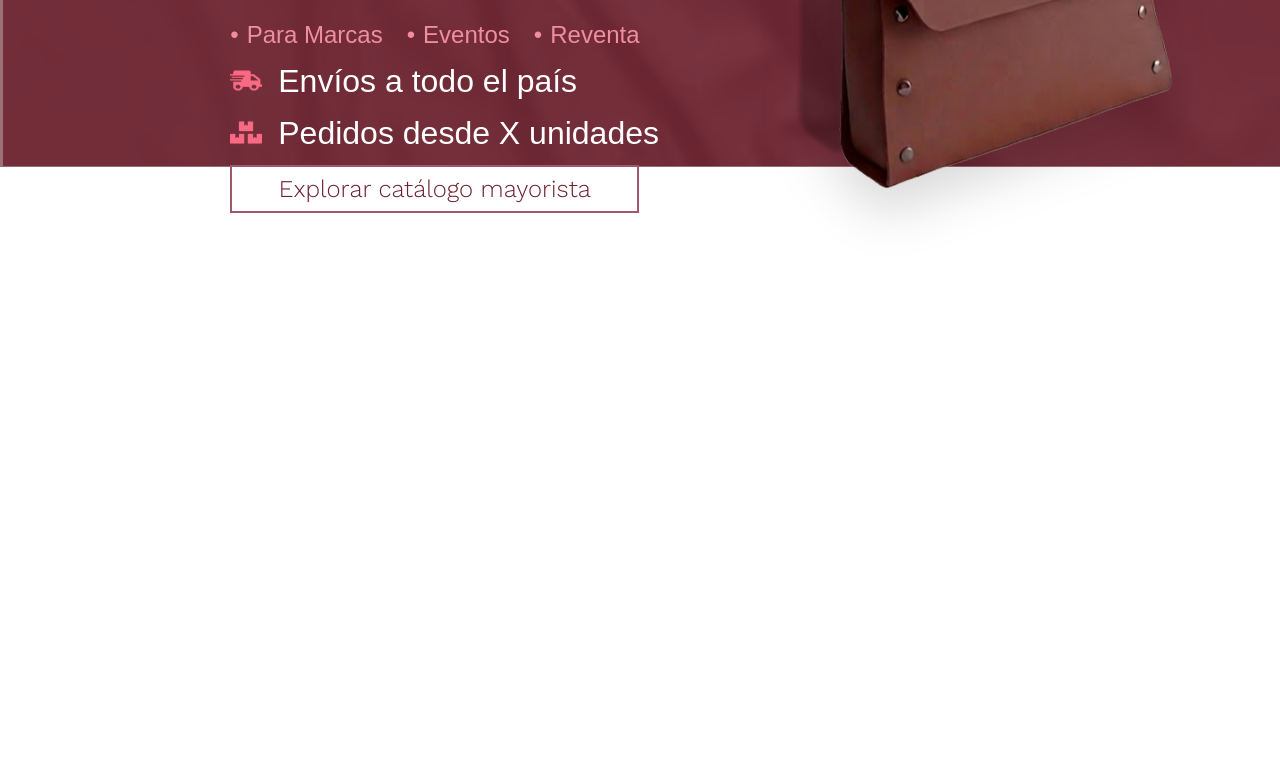
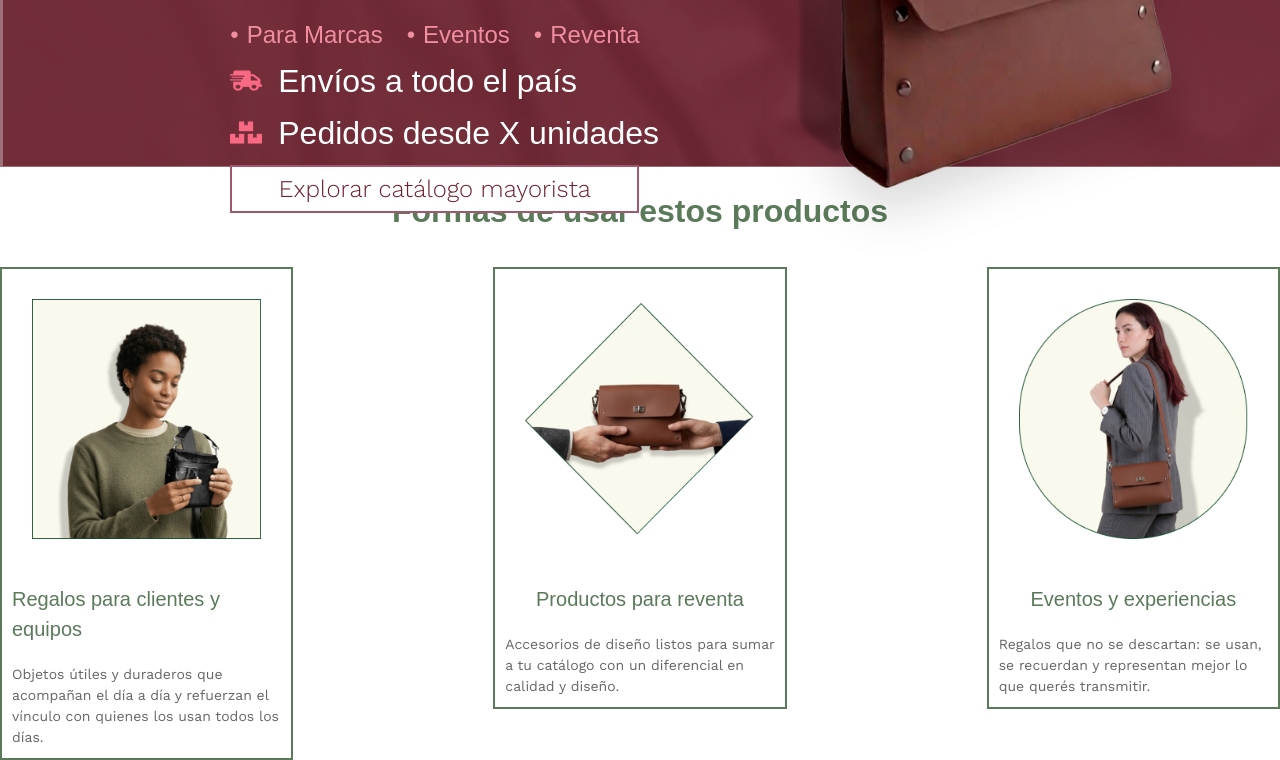
Before and after one commit to No-Country-simulation/S03-26-Equipo-31-CualificacionLeadsPlek, an Astro site in the folder landing/: page / in a window 1280 px wide. Shown: the part 505-1265 px from the top of the page. Before the commit the page ends 800 px from the top, so only its background shows below. Built offline with nearby package versions, Linux system fonts and the light colour scheme; Astro itself is replaced by a stand-in of ours; a web font is replaced by a local one.

Commit message:
Section 'Formas de usar estos productos' añadido

```diff
--- a/landing/src/layouts/Layout.astro
+++ b/landing/src/layouts/Layout.astro
@@ -1,3 +1,4 @@
+
 ---
 interface Props {
   title?: string;
@@ -10,8 +11,8 @@ const { title = "Plek - Origen Hecho Cartera" } = Astro.props;
 <html lang="es">
   <head>
     <meta charset="utf-8" />
-    <link rel="icon" type="image/svg+xml" href="/favicon.svg" />
-    <link rel="icon" href="/favicon.ico" />
+    <link rel="icon" type="image/svg+xml" href="/plekFavIcon.ico" />
+    <link rel="icon" href="/PlekFavIcon.ico" />
     <meta name="viewport" content="width=device-width, initial-scale=1.0" />
     <meta name="generator" content={Astro.generator} />
     <link rel="preconnect" href="https://fonts.googleapis.com" />
--- a/landing/src/sections/HeroMayorista.astro
+++ b/landing/src/sections/HeroMayorista.astro
@@ -3,6 +3,9 @@ import fondoHeader from "../assets/fondo-header.png";
 import cartera from "../assets/cartera.png";
 import shippingIcon from "../assets/shipping-fast.png";
 import boxesIcon from "../assets/boxes.png";
+import girlOne from "../assets/Frame58.png";
+import girlTwo from "../assets/Frame59.png";
+import hands from "../assets/Manos.png";
 ---
 
 <section
@@ -74,3 +77,25 @@ import boxesIcon from "../assets/boxes.png";
     />
   </div>
 </section>
+<!-- Formas de usar estos productos -->
+<section class="ProdutsUses">
+  <h3>Formas de usar estos productos</h3>
+  <div class="type-uses">
+        <div class="uses">
+          <img src={girlTwo.src} alt="chica-con-billetera"  />
+          <h4>Regalos para clientes y equipos</h4>
+          <p>Objetos útiles y duraderos que acompañan el día a día y refuerzan el vínculo con quienes los usan todos los días.</p>
+        </div>
+         <div class="uses">
+          <img src={hands.src} alt="manos" />
+          <h4>Productos para reventa</h4>
+          <p>Accesorios de diseño listos para sumar a tu catálogo con un diferencial en calidad y diseño.</p>
+        </div>
+        <div class="uses">
+          <img src={girlOne.src} alt="chica-con-cartera" />
+          <h4>Eventos y experiencias</h4>
+          <p>Regalos que no se descartan: se usan, se recuerdan y representan mejor lo que querés transmitir.</p>
+        </div>
+
+      </div>
+  </section>
--- a/landing/src/styles/global.css
+++ b/landing/src/styles/global.css
@@ -10,3 +10,64 @@
   --color-plek-rose: #c4899b;
   --color-plek-green: #5a7a5a;
 }
+
+/* Section ProductUses */
+.ProdutsUses {
+
+  display: flex;
+  justify-content: center;
+  align-items: center;
+  flex-direction: column;
+  width:100%;
+  font-family: var(--font-work);
+  h3 {
+    font-family: var(--font-afacad);
+    font-size: 32px;
+    margin-top: 20px;
+    margin-bottom: 32px;
+    font-weight: bold;
+    color: var(--color-plek-green);
+  }
+}
+.type-uses {
+  display: flex;
+  justify-content: center;
+  align-items: flex-start;
+  flex-direction: row;
+  width: 100%;
+  gap: 200px;
+  flex-wrap: wrap;
+}
+.uses {
+  display: flex;
+  flex-direction: column;
+  align-items: center;
+  border: solid 2px var(--color-plek-green);
+  flex: 1;
+  max-width: 320px;
+  max-height: 500px;
+  img {
+    width: 289px;
+    height: 300px;
+    padding: 30px;
+    margin-bottom: 5px;
+  }
+  h4 {
+    font-family: var(--font-afacad);
+    font-size: 20px;
+    margin-bottom: 12px;
+    margin: 10px;
+    text-align: left;
+    color: var(--color-plek-green);
+  }
+  p {
+    font-family: var(--font-work);
+    font-size: 14px;
+    line-height: 1.5;
+    text-align: left;
+    margin: 10px;
+    color: var(--color-plek-gray);
+  }
+}
+
+/* Fin Section ProductUses */
```
Also changed, not shown: landing/src/assets/Frame58.png (added), landing/src/assets/Frame59.png (added), landing/src/assets/Manos.png (added), landing/src/assets/plekFavIcon.ico (added), 1 other file.
